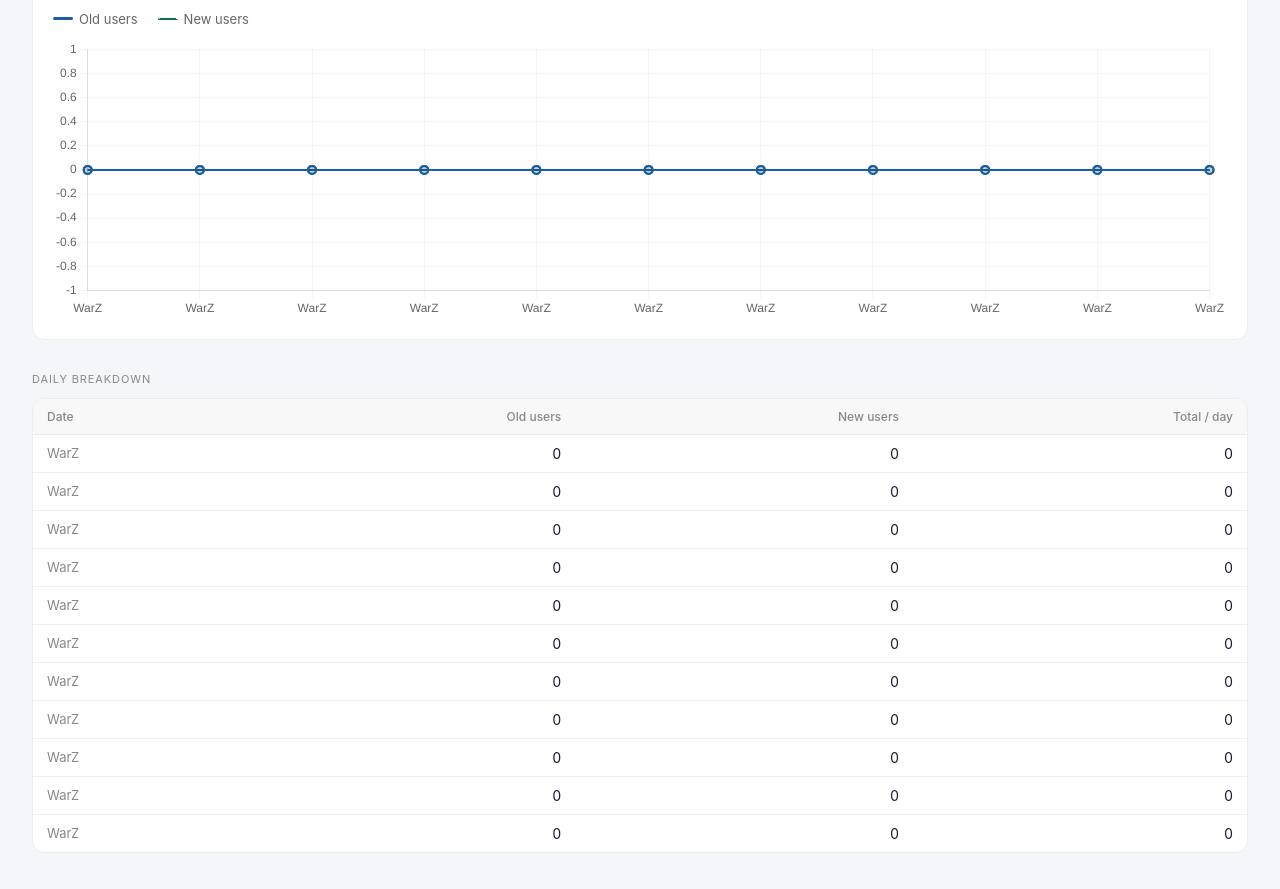
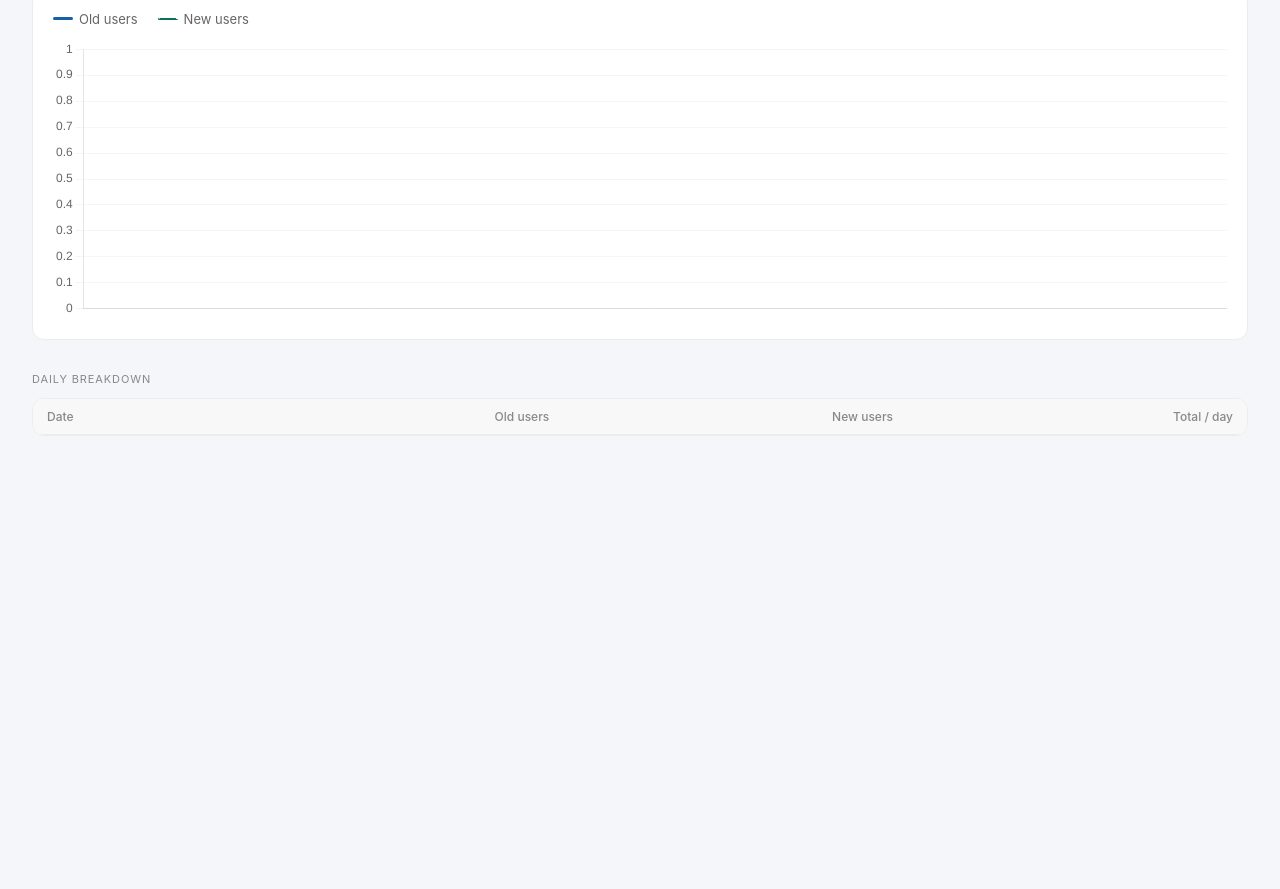
Before and after one commit to peunyung-space/warzth-register, a plain HTML site: page index.html in a window 1280 px wide. Shown: the part 287-1176 px from the top of the page. After the commit the page ends 800 px from the top, so only its background shows below. Drawn offline with nearby package versions, Linux system fonts and the light colour scheme.

Commit message:
Auto-update dashboard from Google Sheet

```diff
--- a/index.html
+++ b/index.html
@@ -70,62 +70,7 @@
         <th class="num">Total / day</th>
       </tr>
     </thead>
-    <tbody><tr>
-      <td class="date-col">WarZ</td>
-      <td class="num">0</td>
-      <td class="num">0</td>
-      <td class="num">0</td>
-    </tr><tr>
-      <td class="date-col">WarZ</td>
-      <td class="num">0</td>
-      <td class="num">0</td>
-      <td class="num">0</td>
-    </tr><tr>
-      <td class="date-col">WarZ</td>
-      <td class="num">0</td>
-      <td class="num">0</td>
-      <td class="num">0</td>
-    </tr><tr>
-      <td class="date-col">WarZ</td>
-      <td class="num">0</td>
-      <td class="num">0</td>
-      <td class="num">0</td>
-    </tr><tr>
-      <td class="date-col">WarZ</td>
-      <td class="num">0</td>
-      <td class="num">0</td>
-      <td class="num">0</td>
-    </tr><tr>
-      <td class="date-col">WarZ</td>
-      <td class="num">0</td>
-      <td class="num">0</td>
-      <td class="num">0</td>
-    </tr><tr>
-      <td class="date-col">WarZ</td>
-      <td class="num">0</td>
-      <td class="num">0</td>
-      <td class="num">0</td>
-    </tr><tr>
-      <td class="date-col">WarZ</td>
-      <td class="num">0</td>
-      <td class="num">0</td>
-      <td class="num">0</td>
-    </tr><tr>
-      <td class="date-col">WarZ</td>
-      <td class="num">0</td>
-      <td class="num">0</td>
-      <td class="num">0</td>
-    </tr><tr>
-      <td class="date-col">WarZ</td>
-      <td class="num">0</td>
-      <td class="num">0</td>
-      <td class="num">0</td>
-    </tr><tr>
-      <td class="date-col">WarZ</td>
-      <td class="num">0</td>
-      <td class="num">0</td>
-      <td class="num">0</td>
-    </tr></tbody>
+    <tbody></tbody>
   </table>
 </div>
 
@@ -134,10 +79,10 @@
 new Chart(document.getElementById('lineChart'), {
   type: 'line',
   data: {
-    labels: ["WarZ","WarZ","WarZ","WarZ","WarZ","WarZ","WarZ","WarZ","WarZ","WarZ","WarZ"],
+    labels: [],
     datasets: [
-      { label: 'Old users', data: [0,0,0,0,0,0,0,0,0,0,0], borderColor: '#185FA5', borderWidth: 2, pointRadius: 4, fill: false, tension: 0.3 },
-      { label: 'New users', data: [0,0,0,0,0,0,0,0,0,0,0], borderColor: '#0F6E56', borderWidth: 2, borderDash: [6,4], pointRadius: 4, fill: false, tension: 0.3 }
+      { label: 'Old users', data: [], borderColor: '#185FA5', borderWidth: 2, pointRadius: 4, fill: false, tension: 0.3 },
+      { label: 'New users', data: [], borderColor: '#0F6E56', borderWidth: 2, borderDash: [6,4], pointRadius: 4, fill: false, tension: 0.3 }
     ]
   },
   options: {
```
